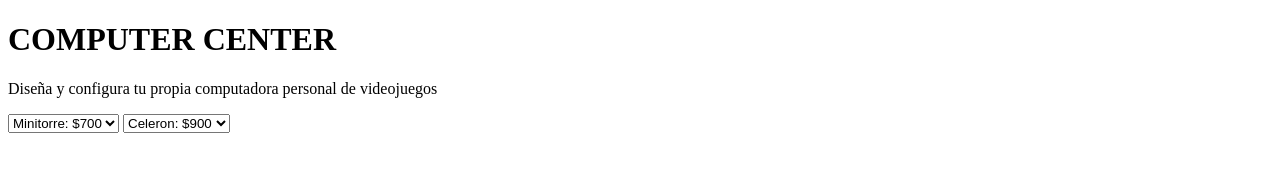
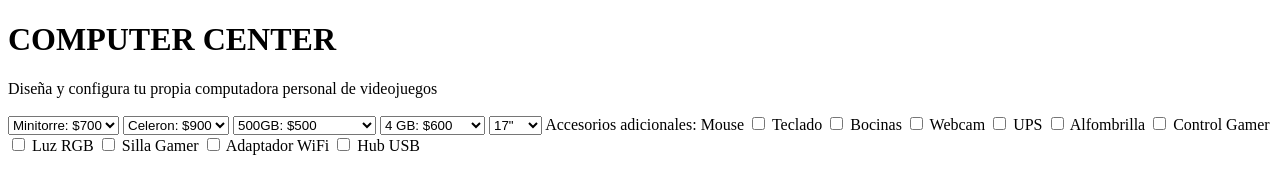
Before and after one commit to RIOH23/computerCenter, a plain HTML site: page index.html in a window 1280 px wide. Drawn offline with Linux system fonts and the light colour scheme.

Commit message:
ultimo comit del jueves en clase

```diff
--- a/index.html
+++ b/index.html
@@ -23,10 +23,77 @@
 
         <select name="procesador" id="procesador">
             <option value="celeron">Celeron: $900</option>
-            <option value="intelI3">Intel I3: $1500</option>
-            <option value=""></option>
-            <option value=""></option>
+            <option value="intelI3">Intel i3: $1500</option>
+            <option value="intelI5">Intel i5: $3500</option>
+            <option value="intelI7">Intel i7: $5000</option>
         </select>
+
+        <!-- 500GB — $500
+        750GB — $800
+        1TB — $1000
+        250 GB SSD — $900
+        500 GB SSD — $1380 -->
+
+        <select name="discoDuro" id="discoDuro">
+            <option value="500GB">500GB: $500</option>
+            <option value="750GB">750GB: $800</option>
+            <option value="1TB">1TB: $1000</option>
+            <option value="250GBSSD">250 GB SSD: $900</option>
+            <option value="500GBSSD">500 GB SSD: $1380</option>
+        </select>
+
+        <!-- 4 GB — $600
+        8 GB — $1050
+        16 GB — $1950 -->
+
+        <select name="memoriaRam" id="memoriaRam">
+            <option value="4GB">4 GB: $600</option>
+            <option value="8GB">8 GB: $1050</option>
+            <option value="16GB">16 GB: $1950</option>
+        </select>
+
+        <!-- 17"
+        19"
+        21.5"
+        24"
+        27"
+        32" -->
+
+        <select name="monitor" id="monitor">
+            <option value="17">17"</option>
+            <option value="19">19"</option>
+            <option value="21.5">21.5"</option>
+            <option value="24">24"</option>
+            <option value="27">27"</option>
+            <option value="32">32"</option>
+        </select>
+
+        <!-- Mouse, Teclado, Bocinas, Webcam, UPS, Alfombrilla, Control Gamer, Luz RGB, Silla Gamer, Adaptador WiFi, Hub USB, Audífonos, Monitor adicional, Soporte, Ventilador, Micrófono, Lector SD, Cable HDMI, Base refrigerante, Caja de herramientas. -->
+
+        <label type="text" name="accesorios" id="accesorios">Accesorios adicionales:</label>
+        <label for="mouse">Mouse</label>
+        <input type="checkbox" name="mouse" id="mouse" value="mouse">
+        <label for="teclado">Teclado</label>
+        <input type="checkbox" name="teclado" id="teclado" value="teclado">
+        <label for="bocinas">Bocinas</label>
+        <input type="checkbox" name="bocinas" id="bocinas" value="bocinas">
+        <label for="webcam">Webcam</label>
+        <input type="checkbox" name="webcam" id="webcam" value="webcam">
+        <label for="ups">UPS</label>
+        <input type="checkbox" name="ups" id="ups" value="ups">
+        <label for="alfombrilla">Alfombrilla</label>
+        <input type="checkbox" name="alfombrilla" id="alfombrilla" value="alfombrilla">
+        <label for="controlGamer">Control Gamer</label>
+        <input type="checkbox" name="controlGamer" id="controlGamer" value="controlGamer">
+        <label for="luzRGB">Luz RGB</label>
+        <input type="checkbox" name="luzRGB" id="luzRGB" value="luzRGB">
+        <label for="sillaGamer">Silla Gamer</label>
+        <input type="checkbox" name="sillaGamer" id="sillaGamer" value="sillaGamer">
+        <label for="adaptadorWiFi">Adaptador WiFi</label>
+        <input type="checkbox" name="adaptadorWiFi" id="adaptadorWiFi" value="adaptadorWiFi">
+        <label for="hubUSB">Hub USB</label>
+
+
     </form>
 </body>
 </html>
```
